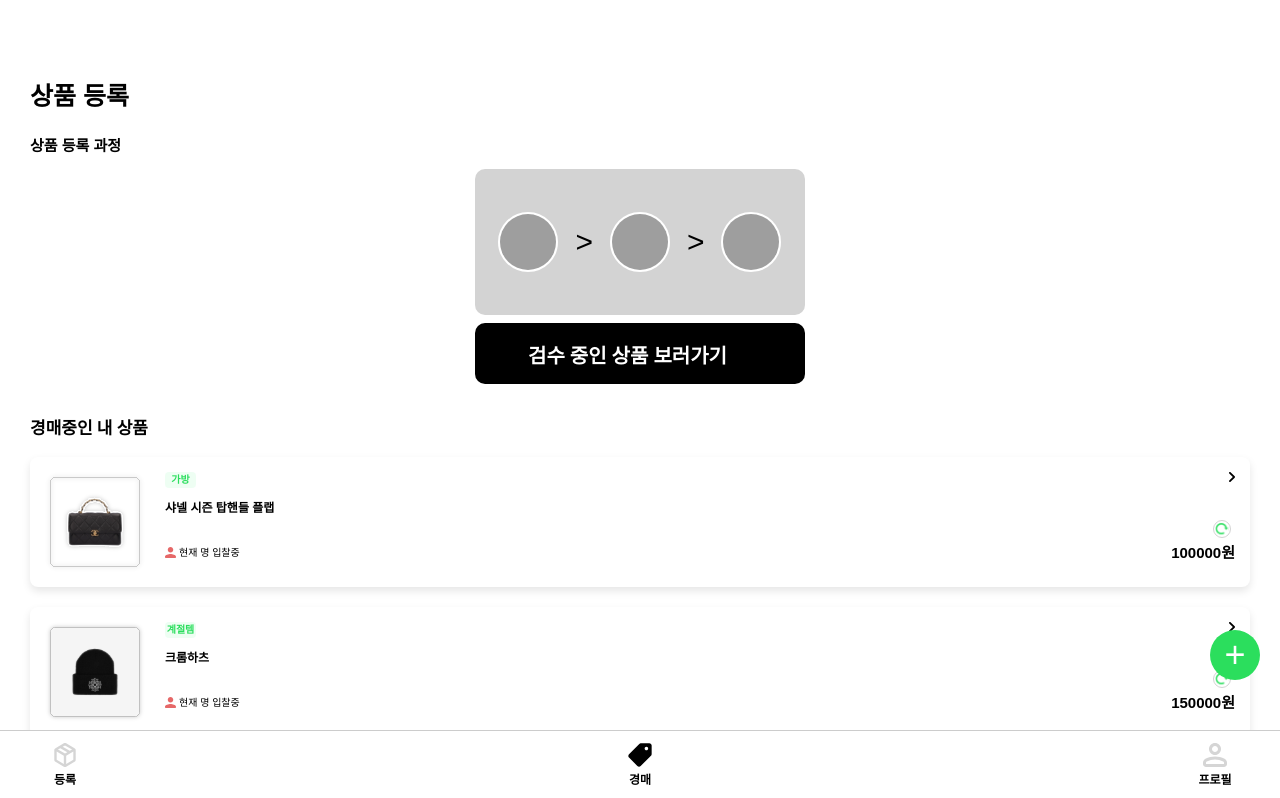
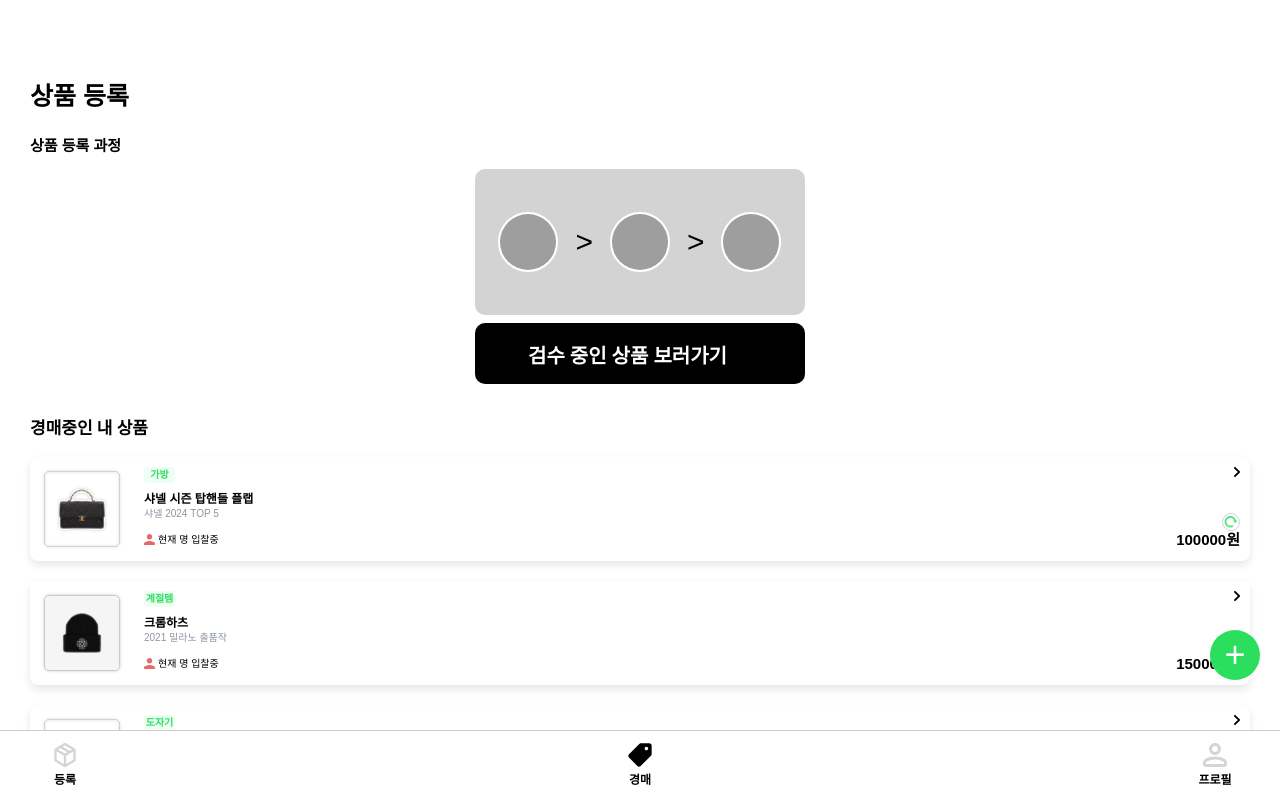
Before and after one commit to ojspp41/EcoMarket_Front_Mock, a React (Vite) app: page /uploadlist in a window 1280 px wide. Shown: the top 798 px of the page. Built offline with nearby package versions, Linux system fonts and the light colour scheme; grey boxes are pictures that could not be loaded; a web font is replaced by a local one.

Commit message:
style : 검색&검토 페이지 수정

```diff
--- a/src/components/SellingItem.jsx
+++ b/src/components/SellingItem.jsx
@@ -1,3 +1,4 @@
+// SellingItem.js
 import React from "react";
 import "../css/components/SellingItem.css"; // 새로운 CSS 파일 import
 
@@ -11,6 +12,7 @@ const SellingItem = ({ auction }) => {
           <img src="/assets/slash.svg" alt="" className="action-item-slash" />
         </div>
         <h3 className="auction-item-title">{auction.title}</h3>
+        <p className="auction-item-subTitle">{auction.sub}</p> {/* 추가된 부분 */}
         <p className="auction-item-desc">{auction.desc}</p>
         <div className="refresh-icon-container">
           <img
--- a/src/css/components/SellingItem.css
+++ b/src/css/components/SellingItem.css
@@ -1,31 +1,29 @@
+/* SellingItem.css */
 .auction-item {
   width: 100%;
   display: flex;
   background-color: #ffffff;
-  padding: 15px;
+  padding: 10px;
   box-shadow: 0 4px 8px rgba(0, 0, 0, 0.1);
   border-radius: 8px;
   margin-bottom: 20px;
+  height: 104px;
 }
 
 .auction-item-img {
-  width: 100px;
-  height: 100px;
+  width: 84px;
+  height: 84px;
   object-fit: cover;
   margin-right: 20px;
+  border-radius: 4px;
 }
 
 .auction-item-details {
   display: flex;
   flex-direction: column;
-  width: 100%; /* 부모 요소의 너비를 100%로 설정 */
+  width: 100%;
 }
-.auction-item-desc {
-  font-size: 10px;
-  font-family: "Pretendard", sans-serif;
-  font-weight: 300;
-  color: #8b95a1;
-}
+
 .auction-item-category {
   width: 31px;
   height: 16px;
@@ -38,20 +36,35 @@
   align-items: center;
   justify-content: center;
   border-radius: 4px;
-  margin-bottom: 14px;
+  margin-bottom: 10px;
 }
 
 .auction-item-title {
   font-size: 12px;
   font-family: "Pretendard", sans-serif;
   font-weight: bold;
-  margin-bottom: 6px;
+  margin-bottom: 4px;
+}
+
+.auction-item-subTitle {
+  font-size: 10px;
+  font-family: "Pretendard", sans-serif;
+  font-weight: 300;
+  color: #8B95A1;
+}
+
+.auction-item-desc {
+  font-size: 10px;
+  font-family: "Pretendard", sans-serif;
+  font-weight: 300;
+  color: #8b95a1;
 }
 
 .auction-item-info-container {
   display: flex;
   align-items: center;
-  width: 100%; /* 부모 요소의 너비를 100%로 설정 */
+  width: 100%;
+  margin-top: -6px;
 }
 
 .auction-item-people-icon {
@@ -72,17 +85,18 @@
   font-weight: bold;
   margin-left: auto;
 }
+
 .refresh-icon-container {
   width: 18px;
   height: 18px;
   border-radius: 50%;
-  border: 1px solid #d3d3d3; /* 약간 흐린 경계선 */
+  border: 1px solid #d3d3d3;
   display: flex;
   justify-content: center;
   align-items: center;
-  margin-left: auto;
-  margin-bottom: 7px;
-  margin-right: 4px;
+  margin-left: auto; /* 오른쪽으로 정렬 */
+  margin-top: -6px; /* 기존 위치보다 2px 위로 이동 */
+  margin-right: 0;
 }
 
 .refresh-icon {
@@ -90,10 +104,12 @@
   height: 14px;
   object-fit: contain;
 }
+
 .first_line {
   display: flex;
   justify-content: space-between;
 }
+
 .action-item-slash {
   display: flex;
   align-items: center;
@@ -101,8 +117,3 @@
   width: 6px;
   height: 10px;
 }
-
-.category-item.selected .category-circle {
-  background-color: rgba(43, 222, 93, 0.1); /* 선택 시 백그라운드가 100% */
-  border-color: #2bde5d; /* 선택 시 경계색도 2bde5d */
-}
--- a/src/data/mockUpcomingAuctions.js
+++ b/src/data/mockUpcomingAuctions.js
@@ -5,6 +5,7 @@ const mockUpcomingAuctions = [
       id: 1,
       img: '/assets/item1.svg',
       title: '샤넬 시즌 탑핸들 플랩',
+      sub: '샤넬 2024 TOP 5',
       category: '가방',
       date: '10/10',
       price: 100000,
@@ -13,6 +14,7 @@ const mockUpcomingAuctions = [
       id: 2,
       img: '/assets/item2.svg',
       title: '크롬하츠',
+      sub: '2021 밀라노 출품작',
       category: '계절템',
       date: '10/12',
       price: 150000,
@@ -21,6 +23,7 @@ const mockUpcomingAuctions = [
       id: 3,
       img: '/assets/item1.svg',
       title: '미래 상품 3',
+      sub: '30년 전통 명가',
       category: '도자기',
       date: '10/12',
       price: 200000,
@@ -29,6 +32,7 @@ const mockUpcomingAuctions = [
       id: 4,
       img: '/assets/item2.svg',
       title: '미래 상품 4',
+      sub: '2023 명장 작품',
       category: '도자기',
       date: '10/12',
       price: 180000,
--- a/src/pages/ Inspection.jsx
+++ b/src/pages/ Inspection.jsx
@@ -2,33 +2,12 @@ import React, { useState } from "react";
 import styled from "styled-components";
 import { useNavigate } from "react-router-dom";
 import mockUpcomingAuctions from "../data/mockUpcomingAuctions";
+import SellingItem from "../components/SellingItem";
 
 function Inspection() {
-  const [productName, setProductName] = useState("");
-  const [category, setCategory] = useState("");
-  const [startPrice, setStartPrice] = useState("");
-  const [productPhotos, setProductPhotos] = useState([]); // 최대 3장까지 선택 가능
-  const [productInfo, setProductInfo] = useState("");
 
   const navigate = useNavigate();
 
-  const isFormComplete = () => {
-    return (
-      productName &&
-      category &&
-      startPrice &&
-      productPhotos.length > 0 &&
-      productInfo
-    );
-  };
-
-  const handlePhotoChange = (e) => {
-    const files = Array.from(e.target.files);
-    if (files.length > 0 && productPhotos.length + files.length <= 3) {
-      const photoURLs = files.map((file) => URL.createObjectURL(file));
-      setProductPhotos([...productPhotos, ...photoURLs].slice(0, 3)); // 최대 3개까지만 저장
-    }
-  };
 
   const goBack = () => {
     navigate("/uploadlist");
--- a/src/pages/Search.jsx
+++ b/src/pages/Search.jsx
@@ -1,6 +1,9 @@
 import React, { useState } from "react";
 import styled from "styled-components";
 import { useNavigate } from "react-router-dom";
+import mockUpcomingAuctions from "../data/mockUpcomingAuctions";
+import SellingItem from "../components/SellingItem";
+import "../css/components/SearchContainer.css";
 
 function Search() {
   const [productName, setProductName] = useState("");
@@ -20,7 +23,7 @@ function Search() {
   };
 
   const goBack = () => {
-    navigate("/uploadlist");
+    navigate("/");
   };
 
   return (
@@ -31,14 +34,12 @@ function Search() {
       </TitleGroup>
 
       <InputGroup>
-        <label>희망 시작 가격</label>
         <input
-          type="text"
-          placeholder="경매를 시작할 희망 시작 가격을 입력해주세요."
-          value={startPrice}
-          onChange={(e) => setStartPrice(e.target.value)}
-          className={startPrice ? "filled" : ""}
+        type="text"
+        className="search-input"
+        placeholder="원하는 물품을 검색해보세요!"
         />
+        <img src="/assets/Search.svg" alt="search" className="search-icon" />
       </InputGroup>
 
       <AuctionItemWrapper>
@@ -65,7 +66,7 @@ const Container = styled.div`
 const TitleGroup = styled.div`
   text-align: left;
   width: 100%;
-  margin-bottom: 30px;
+  margin-bottom: 20px;
   display: flex;
   justify-content: bottom;
   img {
@@ -89,25 +90,25 @@ const TitleGroup = styled.div`
     color: #000000;
   }
 `;
+
 const InputGroup = styled.div`
+  width: 100%;
   display: flex;
   flex-direction: column;
-
-  label {
-    font-size: 15px;
-    margin-bottom: 8px;
-    font-weight: bold;
-  }
+  margin-bottom: 20px;
+  position: relative;
 
   input,
   select,
   textarea {
     padding: 12px;
+    padding-right: 40px; /* 아이콘 공간 확보를 위해 오른쪽 패딩 추가 */
     border: 1px solid #e0e0e0;
     border-radius: 10px;
     font-size: 15px;
     box-sizing: border-box;
     transition: border-color 0.3s ease;
+    width: 100%;
 
     &.filled {
       border-color: var(--color-main);
@@ -125,13 +126,24 @@ const InputGroup = styled.div`
   select {
     height: 51px;
   }
+
   .subLabel {
     margin: 2px 0px 10px 0px;
     font-size: 12px;
     color: black;
     text-align: left;
   }
+
+  .search-icon {
+    position: absolute;
+    right: 18px; /* input의 오른쪽에서 18px */
+    top: 50%;
+    transform: translateY(-50%); /* 상하 중앙 정렬 */
+    width: 20px;
+    height: 20px;
+  }
 `;
+
 const AuctionItemWrapper = styled.div`
   display: flex;
   width: 100%;
```
